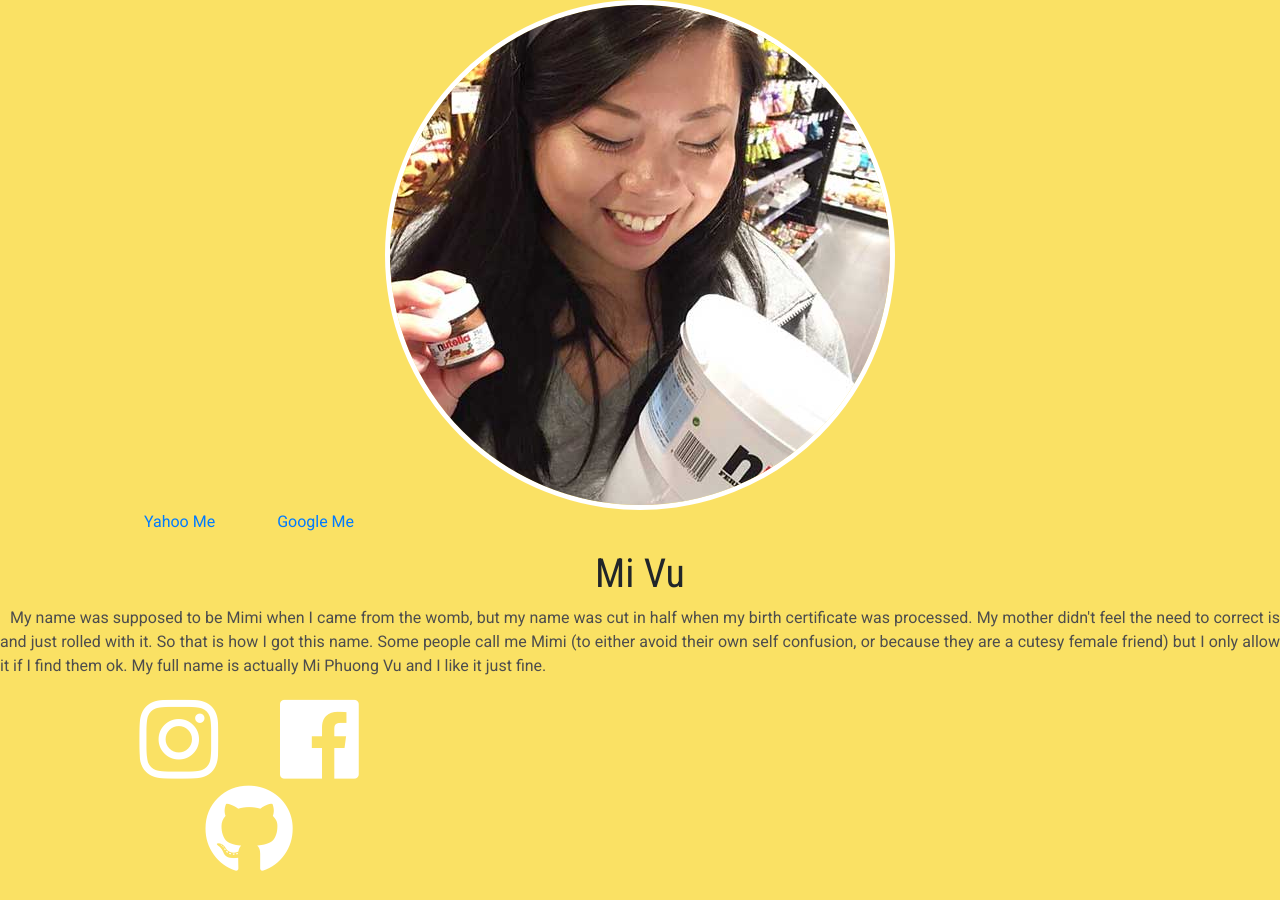
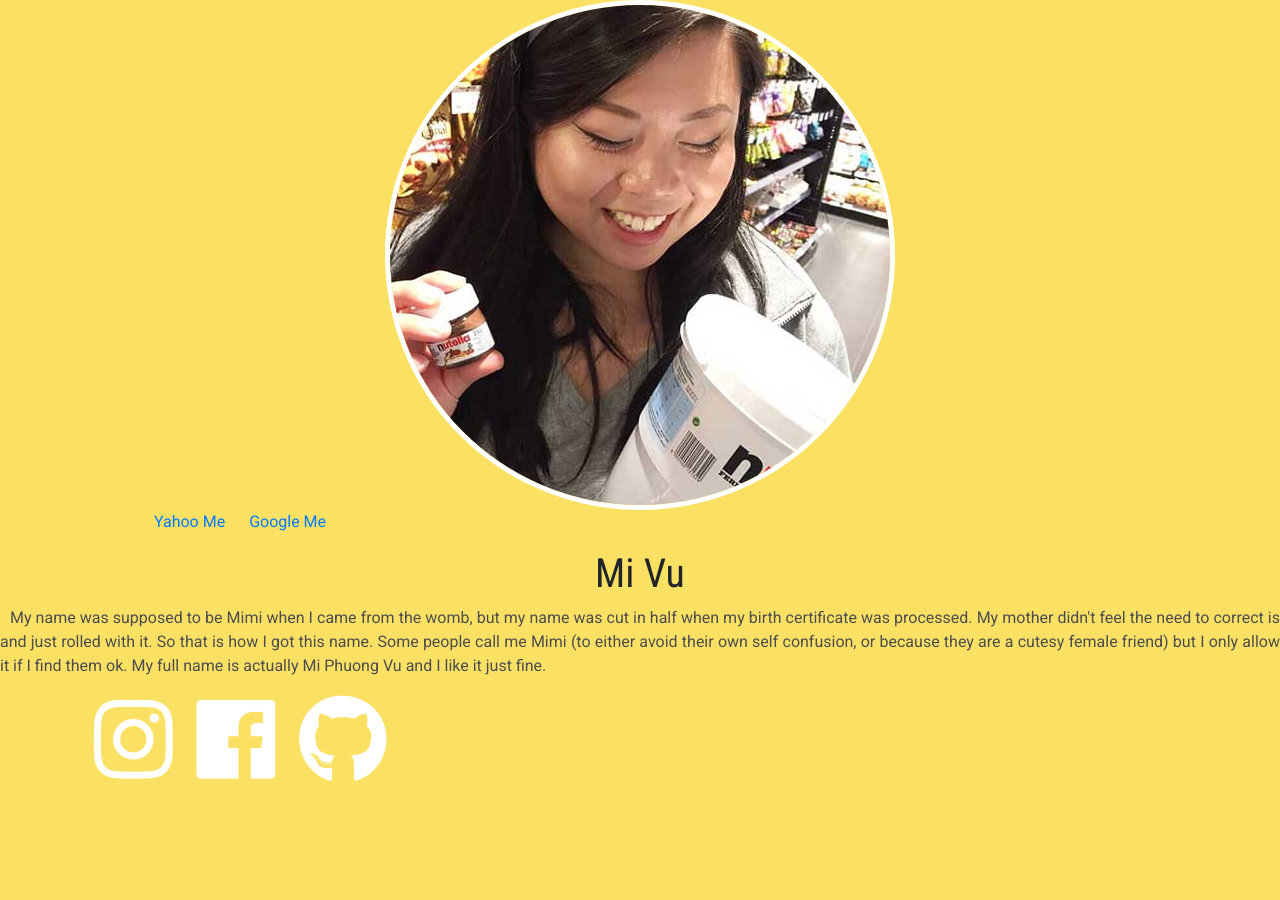
Before and after one commit to MiPhuongVu/thurs-site, a Jekyll site: the page built from index.html, in a window 1280 px wide. Built offline with Jekyll 4.4.1, drawn with Linux system fonts in a browser that asks for light colours; nearby versions of some CDN libraries.

Commit message:
Update main.scss

```diff
--- a/assets/css/main.scss
+++ b/assets/css/main.scss
@@ -43,12 +43,12 @@ ul {
 
 ul > li {
     display: inline;
-    margin: 0 20px 0 38px;
-    width:300px;
+    margin: 0 10px 0 10px;
+    width: 100px;
     color: white;
 }
 
 #content-wrapper{
-    width: 600px;
+    width: 500px;
     margin: 0 auto;
 }
```
